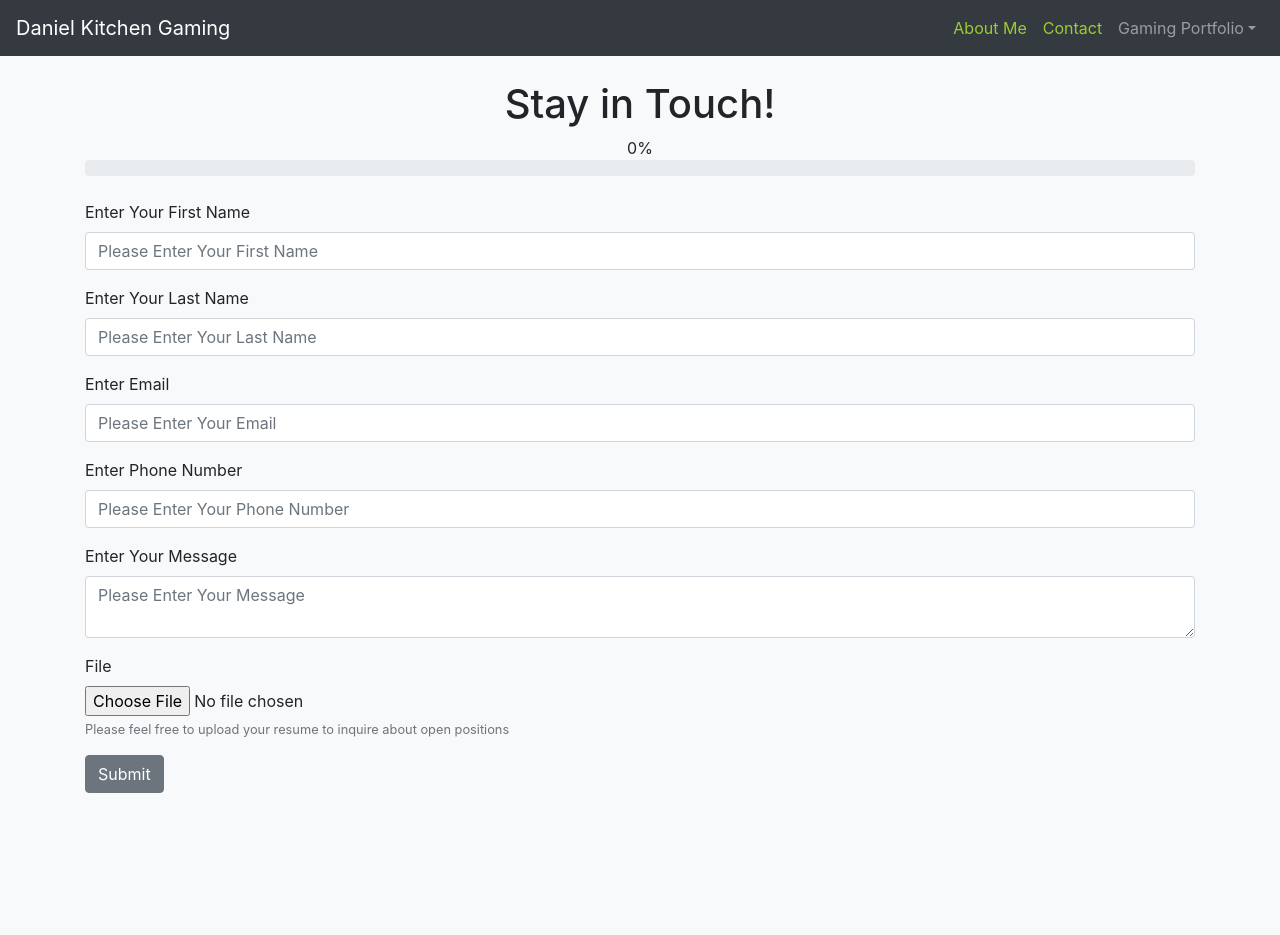
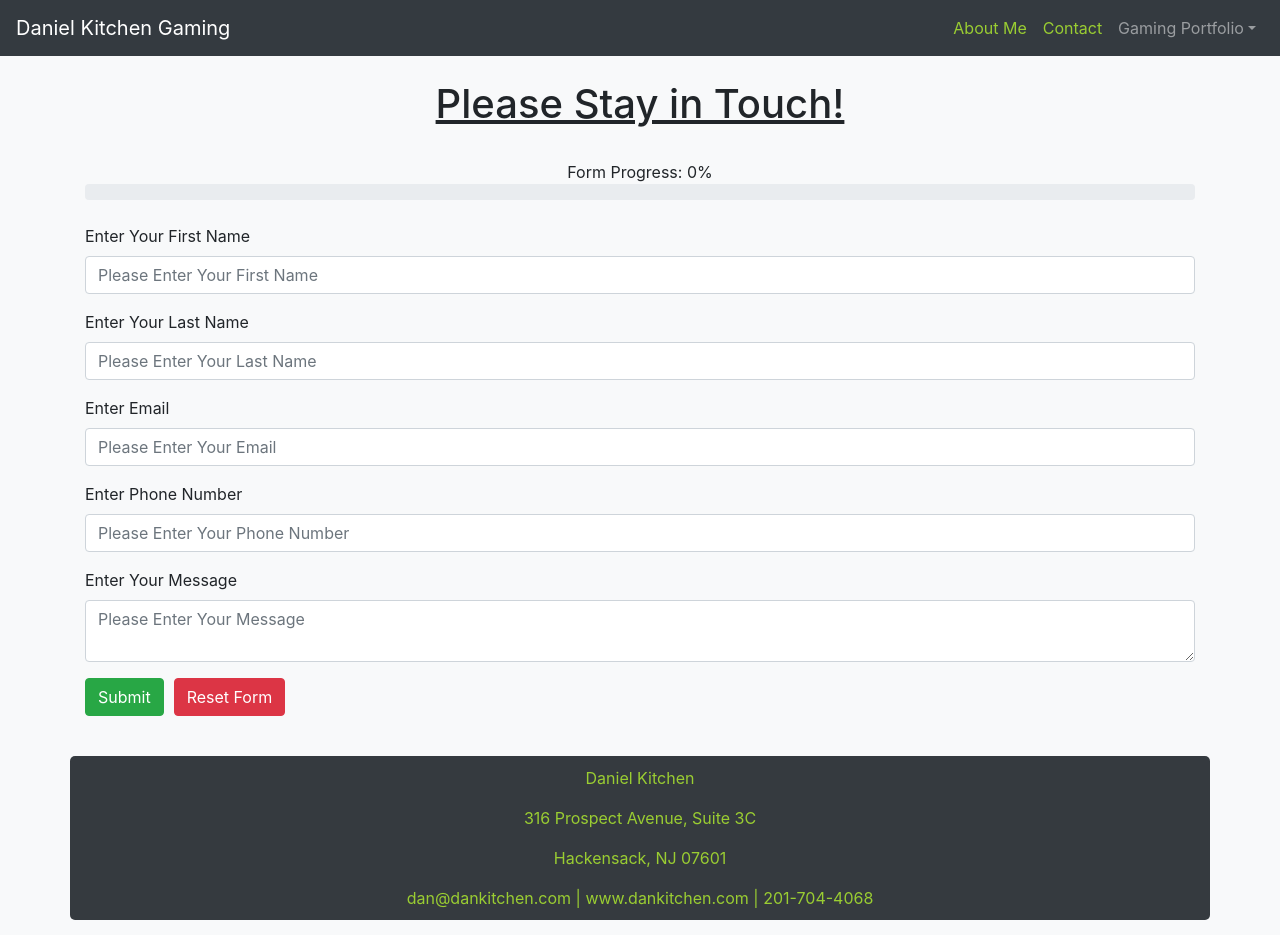
Before and after one commit to ericzorn93/ez-portfolio-Full-Stack, a React (Create React App) app in the folder client/: page /contact in a window 1280 px wide. Before the commit the page ends 800 px from the top, so only its background shows below. Built offline with nearby package versions, Linux system fonts and the light colour scheme.

Commit message:
Finishing Contact Form

```diff
--- a/client/src/App.css
+++ b/client/src/App.css
@@ -1,6 +1,7 @@
 :root {
     --primary-text-color: yellowgreen;
     --secondary-text-color: green;
+    --primary-dark: #353A3F;
 }
 
 body {
--- a/client/src/components/main-components/Contact.js
+++ b/client/src/components/main-components/Contact.js
@@ -1,12 +1,15 @@
 import React, { Component } from 'react';
 import ContactForm from '../sub-components/ContactForm';
+import ContactInformation from '../sub-components/ContactInformation';
+import "../../css/ContactForm.css";
 
 export default class Contact extends Component {
   render() {
     return (
       <div>
-        <h1 className="text-center">Stay in Touch!</h1>
+        <h1 className="text-center contact-form-title">Please Stay in Touch!</h1>
         <ContactForm />
+        <ContactInformation/>
       </div>
     )
   }
--- a/client/src/components/main-components/Games.js
+++ b/client/src/components/main-components/Games.js
@@ -1,7 +1,7 @@
 import React, { Component } from 'react';
 import Axios from 'axios';
 import GameModal from '../sub-components/GameModal';
-import { Card, CardBody, CardTitle} from 'reactstrap';
+import { Card, CardBody, CardTitle, CardDeck, CardSubtitle, Button, CardImg, CardText } from 'reactstrap';
 
 // Custom CSS
 import '../../css/Games.css';
@@ -33,6 +33,7 @@ export default class Games extends Component {
           {orders.map(order => {
             return (
                 <div className={`card-wrap${order.id}`} key={order.id}>
+
                     <Card>
                         <CardBody>
                             <CardTitle>{order.orderName}</CardTitle>
@@ -43,7 +44,6 @@ export default class Games extends Component {
                             <GameModal orderData={{orderID: order.id, orderName: order.orderName, orderInfo: order.orderInformation}} />
                         </CardBody>
                     </Card>
-
                 </div>
             );
           })}
--- a/client/src/components/sub-components/ContactForm.js
+++ b/client/src/components/sub-components/ContactForm.js
@@ -48,11 +48,24 @@ export default class ContactForm extends Component {
     });
   };
 
+  handleFormReset = e => {
+      e.preventDefault();
+      this.setState({
+          first_name: "",
+          last_name: "",
+          email: "",
+          phone: "",
+          message: "",
+          formProgress: 0
+      });
+  };
+
   render() {
     return (
       <div className={"container"}>
-          <div className="text-center">{this.state.formProgress}%</div>
-          <Progress value={this.state.formProgress}/>
+          <br/>
+          <div className="text-center">Form Progress: {this.state.formProgress}%</div>
+          <Progress value={this.state.formProgress} color={"success"} />
           <br/>
           <Form>
               <FormGroup>
@@ -75,14 +88,8 @@ export default class ContactForm extends Component {
                   <Label for="message">Enter Your Message</Label>
                   <Input type="textarea" name="message" id="message" placeholder="Please Enter Your Message" onChange={this.messageChange} value={this.state.message} />
               </FormGroup>
-              <FormGroup>
-                  <Label for="exampleFile">File</Label>
-                  <Input type="file" name="file" id="exampleFile" />
-                  <FormText color="muted">
-                      Please feel free to upload your resume to inquire about open positions
-                  </FormText>
-              </FormGroup>
-              <Button className={"btn btn-primary"}>Submit</Button>
+              <Button className={"btn btn-success"}>Submit</Button>
+              <Button className={"btn btn-danger"} onClick={this.handleFormReset} style={{marginLeft: "10px"}}>Reset Form</Button>
           </Form>
       </div>
     )
--- /dev/null
+++ b/client/src/components/sub-components/ContactInformation.js
@@ -0,0 +1,18 @@
+import React, { Component } from 'react';
+import { Link } from 'react-router-dom';
+import "../../css/ContactInformation.css";
+
+export default class ContactInformation extends Component {
+  render() {
+    return (
+      <div className={"container contact-info text-center"}>
+          <p>Daniel Kitchen</p>
+          <p>316 Prospect Avenue, Suite 3C</p>
+          <p>Hackensack, NJ 07601</p>
+          <a href={"mailto: dan@dankitchen.com"}>dan@dankitchen.com | </a>
+          <Link to="/">www.dankitchen.com</Link> |
+          <a href={"tel:1-201-704-4068"}> 201-704-4068</a>
+      </div>
+    )
+  }
+}
--- /dev/null
+++ b/client/src/css/ContactForm.css
@@ -0,0 +1,3 @@
+.contact-form-title {
+    text-decoration: underline;
+}
--- /dev/null
+++ b/client/src/css/ContactInformation.css
@@ -0,0 +1,9 @@
+.contact-info {
+    background: var(--primary-dark);
+    color: var(--primary-text-color);
+    margin-top: 40px;
+    padding-top: 10px;
+    padding-bottom: 10px;
+    border-radius: 5px;
+    margin-bottom: 15px;
+}
```
